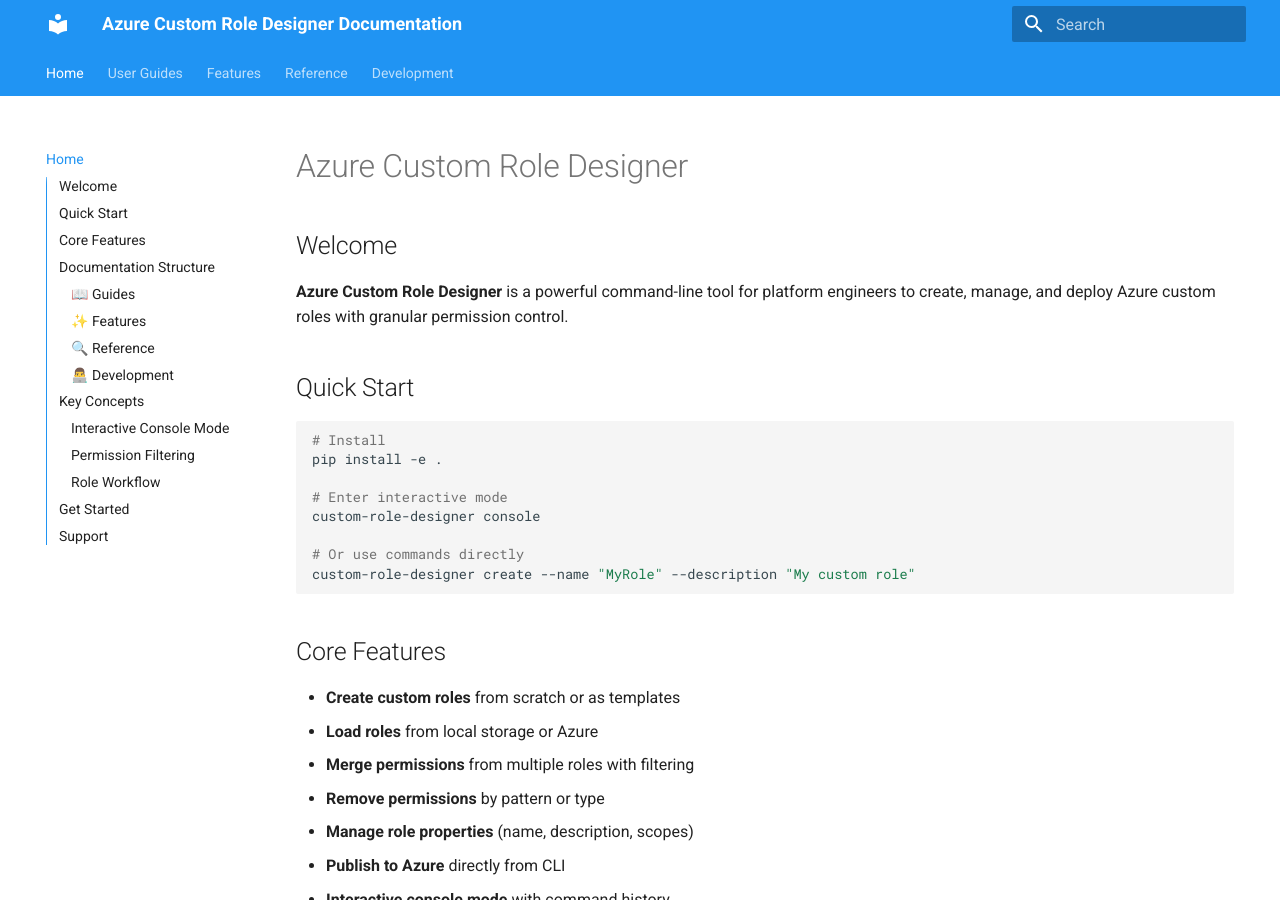
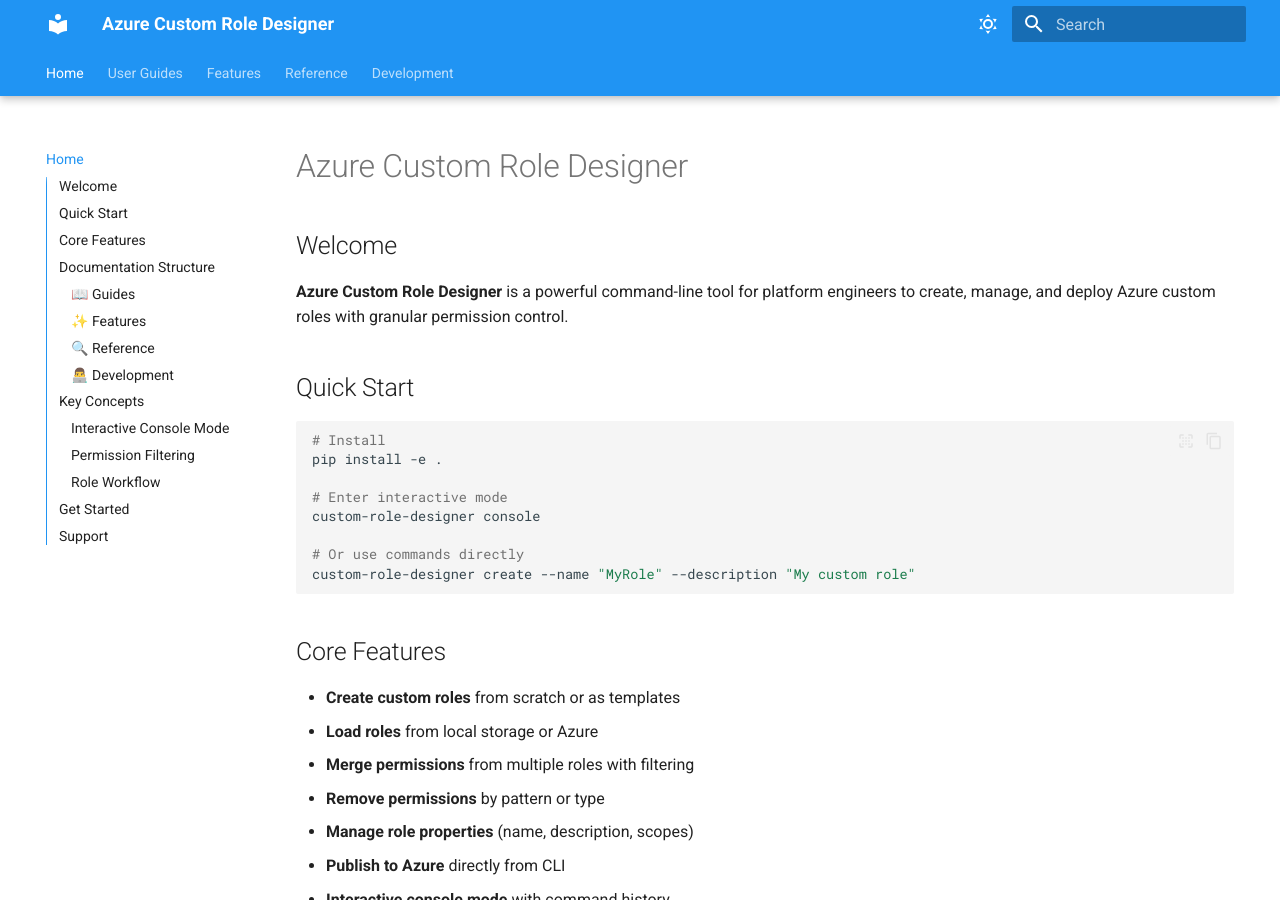
Before and after one commit to pacorreia/azure-custom-role-tool, an MkDocs documentation site: the page built from docs/index.md, in a window 1280 px wide and 900 px high. Built offline with MkDocs 1.6.1 and Material for MkDocs 9.7.7, drawn with Linux system fonts in a browser that asks for light colours.

Commit message:
Update Github page

```diff
--- a/mkdocs.yml
+++ b/mkdocs.yml
@@ -1,23 +1,46 @@
-site_name: Azure Custom Role Designer Documentation
+site_name: Azure Custom Role Designer
 site_description: Comprehensive documentation for the Azure Custom Role Designer CLI tool
 site_author: Platform Engineering Team
-copyright: Copyright © 2024 Platform Engineering
+site_url: https://github.com/pacorreia/azure-custom-role-tool
+
+# Style and theme adapted from vaults-syncer
 
 theme:
   name: material
-  palette:
-    - scheme: default
-      primary: blue
-      accent: indigo
+  locale: en
   features:
+    - navigation.instant
+    - navigation.tracking
     - navigation.tabs
+    - navigation.tabs.sticky
     - navigation.sections
     - navigation.expand
+    - navigation.path
     - toc.integrate
     - search.suggest
     - search.highlight
-  icon:
-    repo: fontawesome/brands/github
+    - search.share
+    - content.tabs.link
+    - content.code.copy
+    - content.code.select
+  palette:
+    - media: "(prefers-color-scheme: light)"
+      scheme: default
+      primary: blue
+      accent: indigo
+      toggle:
+        icon: material/weather-sunny
+        name: Switch to dark mode
+    - media: "(prefers-color-scheme: dark)"
+      scheme: slate
+      primary: blue
+      accent: indigo
+      toggle:
+        icon: material/weather-night
+        name: Switch to light mode
+  repo_url: https://github.com/pacorreia/azure-custom-role-tool
+  repo_name: pacorreia/azure-custom-role-tool
+edit_uri: edit/main/docs/
 
 nav:
   - Home: index.md
@@ -44,13 +67,52 @@
 
 plugins:
   - search
+  - mermaid2
 
 markdown_extensions:
+  - admonition
+  - attr_list
+  - def_list
+  - md_in_html
+  - pymdownx.arithmatex:
+      generic: true
+  - pymdownx.betterem:
+      smart_enable: all
+  - pymdownx.caret
+  - pymdownx.details
   - pymdownx.emoji:
-      emoji_index: !!python/name:pymdownx.emoji.twemoji
-      emoji_generator: !!python/name:pymdownx.emoji.to_svg
-  - pymdownx.superfences
-  - pymdownx.tabbed
+      emoji_generator: !!python/name:material.extensions.emoji.to_svg
+      emoji_index: !!python/name:material.extensions.emoji.twemoji
+  - pymdownx.highlight:
+      use_pygments: true
+      line_spans: __span
+  - pymdownx.inlinehilite
+  - pymdownx.keys
+  - pymdownx.mark
+  - pymdownx.superfences:
+      custom_fences:
+        - name: mermaid
+          class: mermaid
+          format: !!python/name:pymdownx.superfences.fence_code_format
+  - pymdownx.tabbed:
+      alternate_style: true
+  - pymdownx.tasklist:
+      custom_checkbox: true
+  - pymdownx.tilde
   - tables
+  - footnotes
   - toc:
       permalink: true
+
+extra:
+  social:
+    - icon: fontawesome/brands/github
+      link: https://github.com/pacorreia/azure-custom-role-tool
+  analytics:
+    provider: google
+    property: UA-XXXXXXXXX-X
+
+watch:
+  - docs/
+
+copyright: Copyright © 2024 Platform Engineering
```
